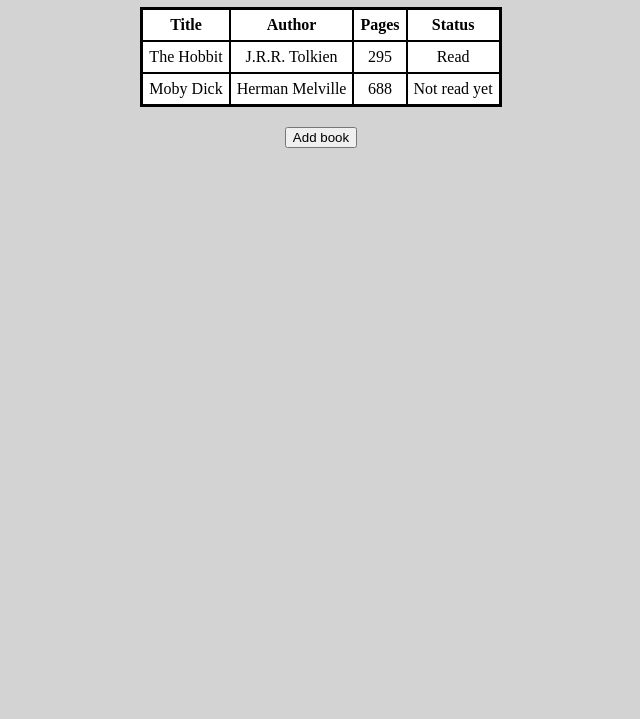
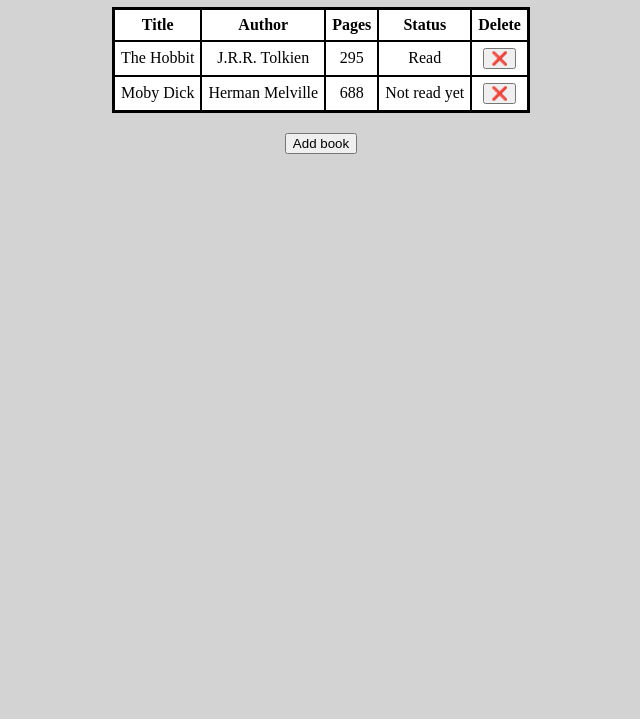
Before and after one commit to npdawson/odin-project-library, a plain HTML site: page index.html in a window 1280 px wide. Shown: the part 81-800 px from the top of the page, without its empty margins (319-959 px from the left). Drawn offline with Linux system fonts and the light colour scheme.

Commit message:
add buttons to delete a book from the library

```diff
--- a/index.html
+++ b/index.html
@@ -16,6 +16,7 @@
 						<th>Author</th>
 						<th>Pages</th>
 						<th>Status</th>
+						<th>Delete</th>
 					</tr>
 				</thead>
 			</table>
--- a/main.js
+++ b/main.js
@@ -1,4 +1,4 @@
-const myLibrary = [];
+var myLibrary = [];
 
 class Book {
     constructor(title, author, pages) {
@@ -22,6 +22,12 @@ function addBookToLibrary(title, author, pages, read) {
 	myLibrary.push(book);
 }
 
+function removeBookFromLibrary(event) {
+	const id = event.target.dataset.id;
+	myLibrary = myLibrary.filter(book => book.id !== id);
+	displayLibrary();
+}
+
 function displayLibrary() {
 	const tbl = document.querySelector("#library");
 	var tbody = tbl.querySelector("tbody");
@@ -38,6 +44,7 @@ function displayLibrary() {
 		const author = row.insertCell();
 		const pages = row.insertCell();
 		const read = row.insertCell();
+		const remove = row.insertCell();
 
 		const readYet = book.read ? "Read" : "Not read yet";
 
@@ -45,6 +52,12 @@ function displayLibrary() {
 		author.textContent = book.author;
 		pages.textContent = book.pages;
 		read.textContent = readYet;
+
+		const removeButton = document.createElement("button");
+		removeButton.textContent = "❌";
+		removeButton.setAttribute("data-id", book.id);
+		removeButton.addEventListener("click", removeBookFromLibrary);
+		remove.appendChild(removeButton);
 	});
 }
 
```
